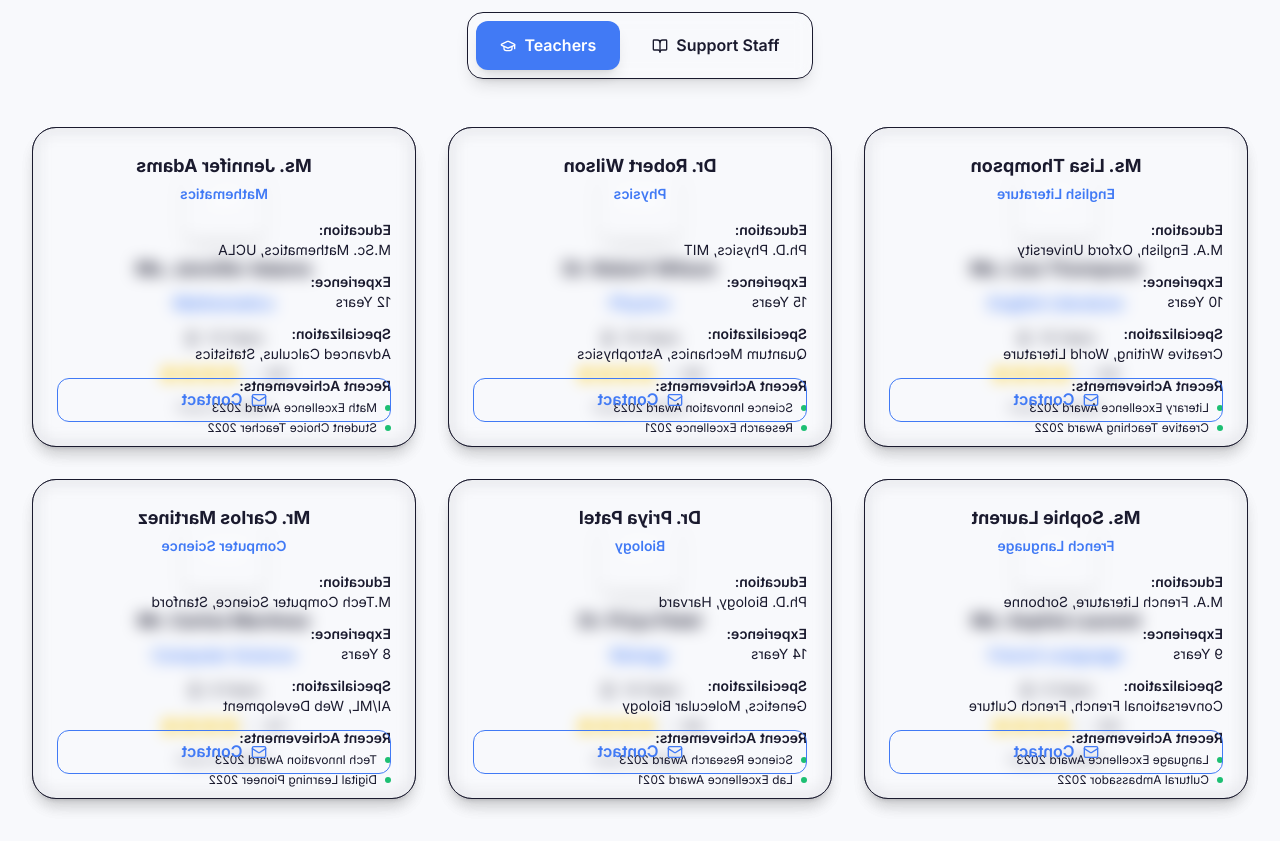
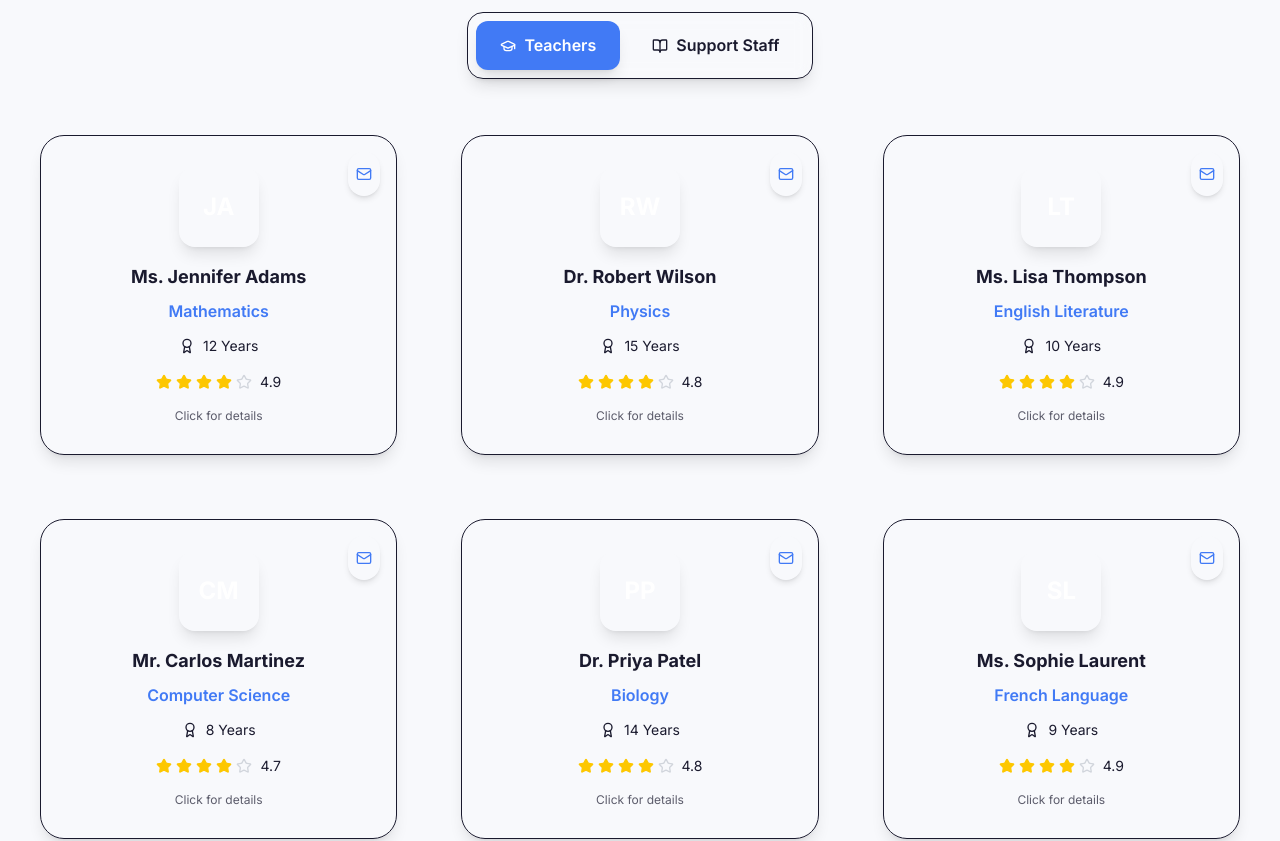
Before and after one commit to CypherNinjaa/HCS, a Next.js app in the folder hcs-app/: page /about in a window 1280 px wide. Shown: the part 8360-9201 px from the top of the page. Built offline with nearby package versions, Linux system fonts and the light colour scheme.

Commit message:
Enhance Staff Directory with interactive card flipping and improved contact buttons

```diff
--- a/hcs-app/src/components/ui/staff-directory.tsx
+++ b/hcs-app/src/components/ui/staff-directory.tsx
@@ -193,21 +193,48 @@ export function StaffDirectory() {
 				? (person as NonTeachingStaff)
 				: null;
 
+		const handleCardClick = () => {
+			setIsFlipped(!isFlipped);
+		};
+
 		return (
 			<motion.div
-				className="relative w-full h-80 perspective-1000"
-				onHoverStart={() => setIsFlipped(true)}
-				onHoverEnd={() => setIsFlipped(false)}
+				className="relative w-full h-80 mx-auto"
+				style={{ perspective: "1000px" }}
 				whileHover={{ y: -8 }}
 			>
 				<motion.div
-					className="w-full h-full relative preserve-3d cursor-pointer"
+					className="w-full h-full relative cursor-pointer"
+					style={{
+						transformStyle: "preserve-3d",
+						zIndex: isFlipped ? 10 : 1,
+					}}
 					animate={{ rotateY: isFlipped ? 180 : 0 }}
 					transition={{ duration: 0.6 }}
+					onClick={handleCardClick}
 				>
 					{/* Front Side */}
-					<div className="absolute inset-0 w-full h-full backface-hidden">
-						<div className="bg-card/80 backdrop-blur-sm rounded-3xl p-6 border border-border/50 shadow-lg h-full flex flex-col items-center justify-center text-center">
+					<div
+						className="absolute inset-0 w-full h-full"
+						style={{
+							transform: "rotateY(0deg)",
+							backfaceVisibility: "hidden",
+							WebkitBackfaceVisibility: "hidden",
+							zIndex: 2,
+						}}
+					>
+						<div className="bg-card/80 backdrop-blur-sm rounded-3xl p-6 border border-border/50 shadow-lg h-full flex flex-col items-center justify-center text-center relative">
+							{/* Small Contact Button - Top Right */}
+							<motion.button
+								whileHover={{ scale: 1.1 }}
+								whileTap={{ scale: 0.9 }}
+								className="absolute top-4 right-4 w-8 h-8 bg-primary/20 hover:bg-primary hover:text-white text-primary rounded-full flex items-center justify-center transition-all duration-300 shadow-md"
+								onClick={(e) => e.stopPropagation()}
+								title="Contact"
+							>
+								<Mail className="w-4 h-4" />
+							</motion.button>
+
 							{/* Avatar */}
 							<div className="w-20 h-20 bg-gradient-to-br from-primary to-secondary rounded-2xl flex items-center justify-center text-white text-2xl font-bold mb-4 shadow-lg">
 								{person.image}
@@ -246,19 +273,42 @@ export function StaffDirectory() {
 								</div>
 							)}
 
-							{/* Hover Indicator */}
+							{/* Click Indicator */}
 							<div className="text-xs text-muted-foreground opacity-70">
-								Hover for details
+								Click for details
 							</div>
 						</div>
 					</div>
 
 					{/* Back Side */}
 					<div
-						className="absolute inset-0 w-full h-full backface-hidden rotate-y-180"
-						style={{ transform: "rotateY(180deg)" }}
+						className="absolute inset-0 w-full h-full"
+						style={{
+							transform: "rotateY(180deg)",
+							backfaceVisibility: "hidden",
+							WebkitBackfaceVisibility: "hidden",
+							zIndex: 3,
+						}}
 					>
-						<div className="bg-gradient-to-br from-primary/10 to-secondary/10 backdrop-blur-sm rounded-3xl p-6 border border-primary/20 shadow-lg h-full">
+						<div className="bg-gradient-to-br from-primary/10 to-secondary/10 backdrop-blur-sm rounded-3xl p-6 border border-primary/20 shadow-lg h-full relative flex flex-col">
+							{/* Small Contact Button - Top Left */}
+							<motion.button
+								whileHover={{ scale: 1.1 }}
+								whileTap={{ scale: 0.9 }}
+								className="absolute top-4 left-4 w-8 h-8 bg-primary/20 hover:bg-primary hover:text-white text-primary rounded-full flex items-center justify-center transition-all duration-300 shadow-md"
+								onClick={(e) => e.stopPropagation()}
+								title="Contact"
+							>
+								<Mail className="w-4 h-4" />
+							</motion.button>
+
+							{/* Back indicator */}
+							<div className="absolute top-4 right-4 z-10">
+								<div className="text-xs text-muted-foreground opacity-70 bg-background/50 px-2 py-1 rounded">
+									Click to return
+								</div>
+							</div>
+
 							{/* Header */}
 							<div className="text-center mb-4">
 								<h3 className="text-lg font-bold text-foreground mb-1">
@@ -273,8 +323,8 @@ export function StaffDirectory() {
 								</p>
 							</div>
 
-							{/* Details */}
-							<div className="space-y-3 text-sm">
+							{/* Details - with flex-1 to take available space */}
+							<div className="space-y-3 text-sm flex-1">
 								<div>
 									<span className="font-semibold text-foreground">
 										Education:
@@ -317,18 +367,6 @@ export function StaffDirectory() {
 										</ul>
 									</div>
 								)}
-							</div>
-
-							{/* Contact Button */}
-							<div className="absolute bottom-6 left-6 right-6">
-								<motion.button
-									whileHover={{ scale: 1.05 }}
-									whileTap={{ scale: 0.95 }}
-									className="w-full bg-primary/20 hover:bg-primary hover:text-white text-primary border border-primary/50 py-2 rounded-xl font-semibold transition-all duration-300 flex items-center justify-center gap-2"
-								>
-									<Mail className="w-4 h-4" />
-									Contact
-								</motion.button>
 							</div>
 						</div>
 					</div>
@@ -405,7 +443,7 @@ export function StaffDirectory() {
 					initial={{ opacity: 0, y: 20 }}
 					animate={{ opacity: 1, y: 0 }}
 					transition={{ duration: 0.6 }}
-					className="grid md:grid-cols-2 lg:grid-cols-3 gap-8 max-w-7xl mx-auto"
+					className="grid md:grid-cols-2 lg:grid-cols-3 gap-12 max-w-7xl mx-auto"
 				>
 					{(activeTab === "teachers" ? teachers : nonTeachingStaff).map(
 						(person, index) => (
@@ -415,6 +453,8 @@ export function StaffDirectory() {
 								whileInView={{ opacity: 1, y: 0 }}
 								transition={{ duration: 0.6, delay: index * 0.1 }}
 								viewport={{ once: true }}
+								className="relative z-0 p-2"
+								style={{ isolation: "isolate" }}
 							>
 								<FlipCard
 									person={person}
@@ -492,22 +532,6 @@ export function StaffDirectory() {
 					</div>
 				</motion.div>
 			</div>
-
-			<style jsx>{`
-				.perspective-1000 {
-					perspective: 1000px;
-				}
-				.preserve-3d {
-					transform-style: preserve-3d;
-				}
-				.backface-hidden {
-					backface-visibility: hidden;
-					-webkit-backface-visibility: hidden;
-				}
-				.rotate-y-180 {
-					transform: rotateY(180deg);
-				}
-			`}</style>
 		</section>
 	);
 }
```
